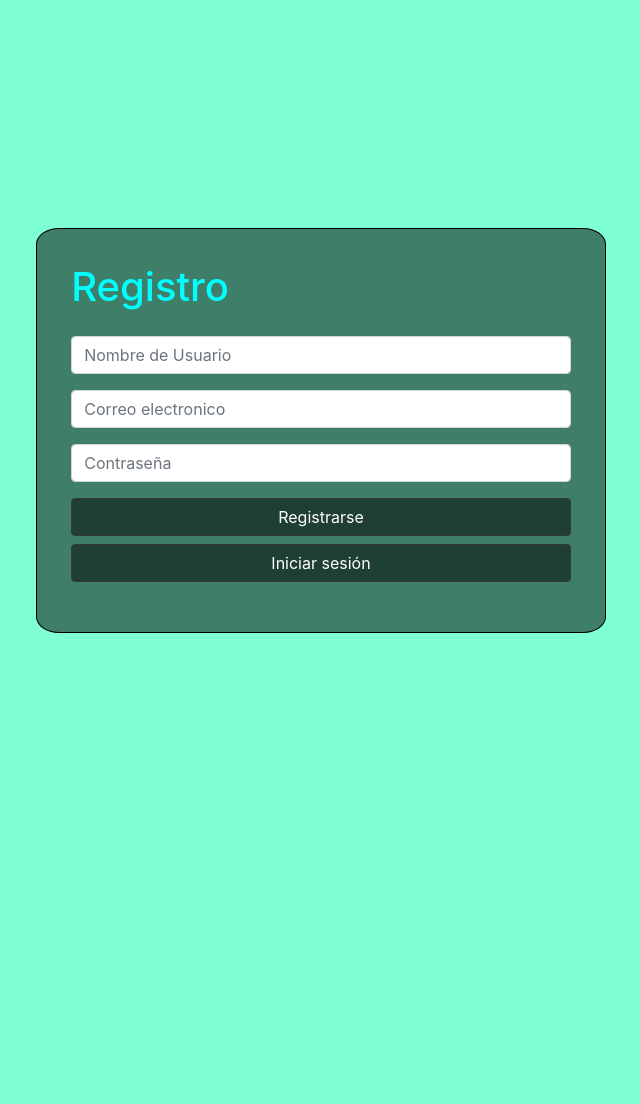
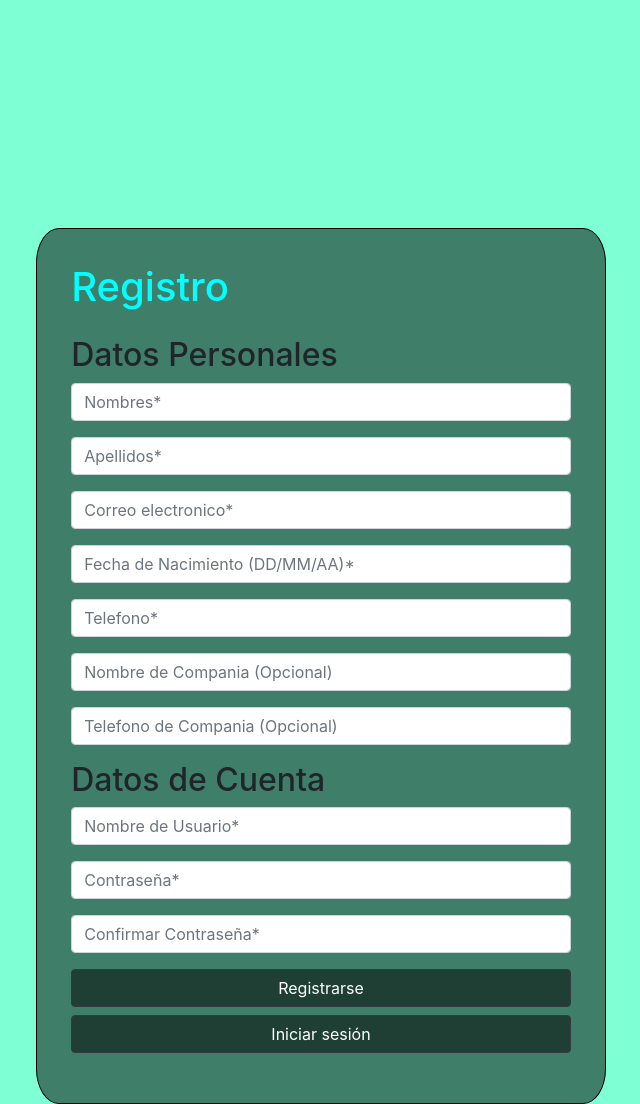
Before and after one commit to Hokaid/Bonds-Web-App, a Flask app: page /signup in a window 1280 px wide. Shown: the whole page, without its empty margins (319-959 px from the left). Before the commit the page ends 633 px from the top, so only its background shows below. Run offline with Flask 2, Linux system fonts and the light colour scheme; some libraries are stand-ins or nearby versions.

Commit message:
Actualización nuevos Atributos

```diff
--- a/app.py
+++ b/app.py
@@ -52,8 +52,14 @@ def checkempty(request):
 class User(UserMixin,db.Model):
     id = db.Column(db.Integer,primary_key=True,autoincrement=True)
     username = db.Column(db.String(200))
+    password = db.Column(db.String(200))
+    firstname = db.Column(db.String(200))
+    lastname = db.Column(db.String(200))
     email = db.Column(db.String(200))
-    password = db.Column(db.String(200))
+    birthday = db.Column(db.String(200))
+    phone = db.Column(db.String(200))
+    companyname = db.Column(db.String(200),nullable=True)
+    companyphone = db.Column(db.String(200),nullable=True)
     bonos = db.relationship('Bono', backref='user', lazy=True)
 
 class Bono(db.Model):
@@ -154,8 +160,14 @@ def login_post():
 def signup_post():
     username = request.form['username']
     email = request.form['email']
+    firstname = request.form['firstname']
+    lastname = request.form['lastname']
+    birthday = request.form['birthday']
+    phone = request.form['phone']
+    companyname = request.form['companyname']
+    companyphone = request.form['companyphone']
     password = request.form['password']
-    if username == "" or email == "" or password == "":
+    if username == "" or email == "" or password == "" or firstname == "" or lastname == "" or birthday == "" or phone == "":
         flash("Faltan datos!", "message")
         return redirect('/signup')
     users = User.query.all()
@@ -163,7 +175,7 @@ def signup_post():
         if (u.username == username):
             flash("Ya existe un usuario con ese nombre!", "message")
             return redirect('/signup')
-    user = User(username=username,email=email,password=password)
+    user = User(username=username,email=email,password=password,firstname=firstname,lastname=lastname,birthday=birthday,phone=phone,companyname=companyname,companyphone=companyphone)
     db.session.add(user)
     db.session.commit()
     user = User.query.filter_by(email=email).first()
--- a/templates/signup.html
+++ b/templates/signup.html
@@ -16,6 +16,7 @@
     margin-bottom:5% ;
     color:aqua;
 }
+
 .mybtn{
  background: rgba(0,0,0,0.5);
 }
@@ -29,19 +30,53 @@
         <div class="col-lg-6 col-md-6 col-sm-12 myblock">
             <h1 class="h1">Registro</h1>
             <form action="/signup" method="POST" class="form-group">
-                <div class="form-group">
-                    <input type="text" name="username" placeholder="Nombre de Usuario" class="form-control">
-                </div>
+
+
+            <h1 class="h2">Datos Personales</h1>
             <div class="form-group">
-                <input type="email" name="email" placeholder="Correo electronico" class="form-control">
+                <input type="text" name="firstname" placeholder="Nombres*" class="form-control">
+            </div>
+
+            <div class="form-group">
+                <input type="text" name="lastname" placeholder="Apellidos*" class="form-control">
+            </div>
+
+            <div class="form-group">
+                <input type="text" name="email" placeholder="Correo electronico*" class="form-control">
             </div>
             <div class="form-group">
-                <input type="password" name="password" placeholder="Contraseña" class="form-control">
+                <input type="text" name="birthday" placeholder="Fecha de Nacimiento (DD/MM/AA)*" class="form-control">
             </div>
             <div class="form-group">
-                <button type="submit" class="btn btn-block btn-dark mybtn">Registrarse</button>
-                <a href="/login" class="btn btn-block btn-dark  mybtn link">Iniciar sesión</a>
+                <input type="text" name="phone" placeholder="Telefono*" class="form-control">
             </div>
+
+            <div class="form-group">
+                <input type="text" name="companyname" placeholder="Nombre de Compania (Opcional)" class="form-control">
+            </div>
+
+            <div class="form-group">
+                <input type="text" name="companyphone" placeholder="Telefono de Compania (Opcional)" class="form-control">
+            </div>
+
+            <h1 class="h2">Datos de Cuenta</h1>
+            <div class="form-group">
+                <input type="text" name="username" placeholder="Nombre de Usuario*" class="form-control">
+            </div>
+             <div class="form-group">
+            <input type="password" name="password" placeholder="Contraseña*" class="form-control">
+             </div>
+
+
+            <div class="form-group">
+           <input type="password" name="confirm" placeholder="Confirmar Contraseña*" class="form-control">
+            </div>
+
+             <div class="form-group">
+            <button type="submit" class="btn btn-block btn-dark mybtn">Registrarse</button>
+            <a href="/login" class="btn btn-block btn-dark  mybtn link">Iniciar sesión</a>
+            </div>
+        </div>
             </form>
             {% with messages = get_flashed_messages(with_categories=true) %}
             {% if messages %}
--- a/templates/xcontra.html
+++ b/templates/xcontra.html
@@ -56,7 +56,13 @@ body {
     <form action="/xcontra" method="POST" class="form-group">
         <br>
         <h3 class="h3">Nombre de usuario: {{ current_user.username }}</h3>
+        <h3 class="h3">Nombres: {{ current_user.firstname }}</h3>
+        <h3 class="h3">Apellidos: {{ current_user.lastname }}</h3>
         <h3 class="h3">Correo del usuario: {{ current_user.email }}</h3>
+        <h3 class="h3">Fecha de Nacimiento: {{ current_user.birthday }}</h3>
+        <h3 class="h3">Telefono: {{ current_user.phone }}</h3>
+        <h3 class="h3">Nombre de Compania: {{ current_user.companyname }}</h3>
+        <h3 class="h3">Telefono de Compania: {{ current_user.companyphone }}</h3>
         <input type="password" name="oldpassword" placeholder="Contraseña Actual" class="form-control">
         <br>
         <input type="password" name="newpassword" placeholder="Nueva contraseña" class="form-control">
```
Also changed, not shown: db.db.
